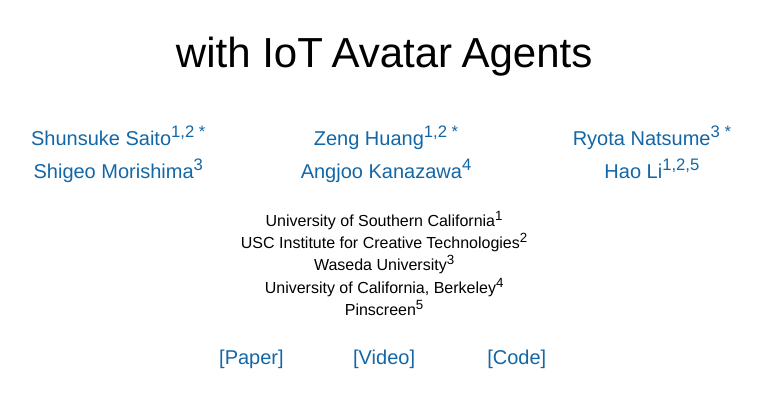
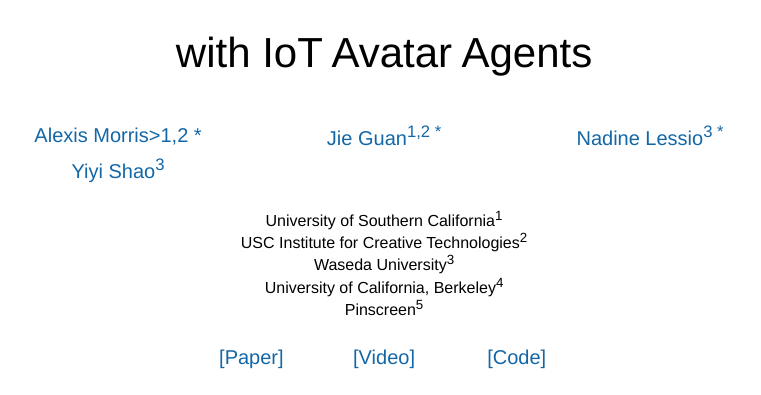
Before and after one commit to Adaptive-Context-Environments-Lab/IoT-Avatar-2.0, a plain HTML site: page index.html in a window 1280 px wide. Shown: the top 395 px of the page, without its empty margins (256-1017 px from the left). Drawn offline with Linux system fonts and the light colour scheme.

Commit message:
Update index.html

```diff
--- a/index.html
+++ b/index.html
@@ -137,40 +137,30 @@
        <tr>
          <td align=center width=100px>
          <center>
-         <span style="font-size:20px"><a href="http://www-scf.usc.edu/~saitos/">Shunsuke Saito<sup>1,2 *</sup></a></span>
+         <span style="font-size:20px"><a href="http://www-scf.usc.edu/~saitos/">Alexis Morris>1,2 *</sup></a></span>
          </center>
          </td>
 
         <td align=center width=100px>
         <center>
-        <span style="font-size:20px"><a href="https://zeng.science/">Zeng Huang<sup>1,2 *</sup></a></span>
+        <span style="font-size:20px"><a href="https://zeng.science/">Jie Guan<sup>1,2 *</sup></a></span>
         </center>
         </td>
 
         <td align=center width=100px>
           <center>
-          <span style="font-size:20px"><a href="https://scholar.google.co.jp/citations?user=0vZ20kgAAAAJ">Ryota Natsume<sup>3 *</sup></a></span>
+          <span style="font-size:20px"><a href="https://scholar.google.co.jp/citations?user=0vZ20kgAAAAJ">Nadine Lessio<sup>3 *</sup></a></span>
           </center>
         </td>
       <tr>
       </tr>
         <td align=center width=100px>
           <center>
-          <span style="font-size:20px"><a href="https://scholar.google.com/citations?user=4B-C50EAAAAJ">Shigeo Morishima<sup>3</sup></a></span>
+          <span style="font-size:20px"><a href="https://scholar.google.com/citations?user=4B-C50EAAAAJ">Yiyi Shao<sup>3</sup></a></span>
           </center>
         </td>
 
-        <td align=center width=100px>
-        <center>
-        <span style="font-size:20px"><a href="http://www.eecs.berkeley.edu/~kanazawa/">Angjoo Kanazawa<sup>4</sup></a></span>
-        </center>
-        </td>
 
-        <td align=center width=100px>
-        <center>
-        <span style="font-size:20px"><a href="https://www.hao-li.com">Hao Li<sup>1,2,5</sup></a></span>
-        </center>
-        </td>
      </tr>
     </table>
 
```
